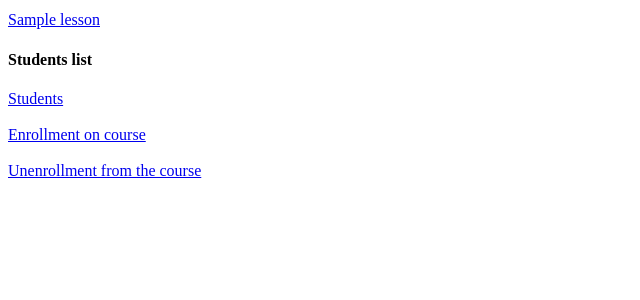
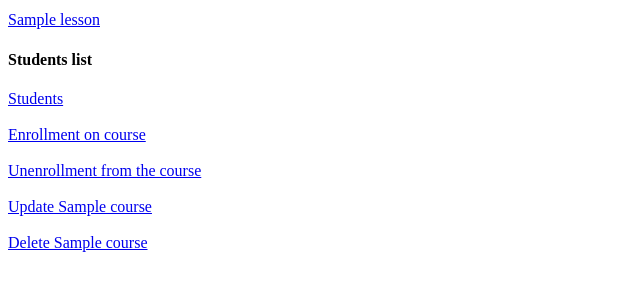
Before and after one commit to Buchak/site_online_course, a Django app: a page that uses site_online_course/main/templates/main/course_detail.html in a window 1280 px wide. Shown: the part 206-506 px from the top of the page, without its empty margins (0-640 px from the left). Run offline with Django 5.2, Linux system fonts and the light colour scheme; tables that the repository leaves empty hold one stand-in row (values such as "Sample post").

Commit message:
Added CourseUpdateView, CourseDeleteView

```diff
--- a/site_online_course/main/templates/main/course_detail.html
+++ b/site_online_course/main/templates/main/course_detail.html
@@ -29,4 +29,14 @@
         <a href="{% url 'main:unenrollment_course' course.slug %}">Unenrollment from the course</a>
     </div>
 
+    <br>
+    <div>
+        <a href="{% url 'main:update_course' course_slug=course.slug %}">Update {{ course.title }}</a>
+    </div>
+
+    <br>
+    <div>
+        <a href="{% url 'main:delete_course' course_slug=course.slug %}">Delete {{ course.title }}</a>
+    </div>
+
 {% endblock %}
--- a/site_online_course/main/templates/main/course_list.html
+++ b/site_online_course/main/templates/main/course_list.html
@@ -9,6 +9,11 @@
 
     <div>
         <a href="{% url 'main:create_course' %}">Create Course</a>
+    </div>
+
+    <br>
+    <div>
+        <a href="{% url 'main:create_lesson' %}">Create Lesson!!!!!!!!!????????</a>
     </div>
     <br>
 
--- a/site_online_course/main/urls.py
+++ b/site_online_course/main/urls.py
@@ -4,14 +4,16 @@ from django.urls import path, include
 app_name = 'main'
 
 urlpatterns = [
-    path('courses', views.CoursesListView.as_view(), name='courses_list'),
-    path('category', views.category_list, name='category_list'),
-    path('category/<slug:category_slug>', views.category_detail, name='category_detail'),
+    path('courses/', views.CoursesListView.as_view(), name='courses_list'),
+    path('category/', views.category_list, name='category_list'),
+    path('category/<slug:category_slug>/', views.category_detail, name='category_detail'),
     path('courses/<slug:course_slug>', views.CourseDetailsView.as_view(), name='course_detail'),
-    path('courses/<slug:course_slug>/enrollment', views.EnrollmentCourseView.as_view(), name='enrollment_course'),
-    path('courses/<slug:course_slug>/unenrollment', views.UnenrollmentCourseView.as_view(), name='unenrollment_course'),
-    path('courses/<slug:course_slug>/students', views.StudentsListView.as_view(), name='students_list'),
-    path('courses/<slug:course_slug>/<slug:lesson_slug>', views.LessonDetailView.as_view(), name='lesson_detail'),
+    path('courses/<slug:course_slug>/update-course/', views.CourseUpdateView.as_view(), name='update_course'),
+    path('courses/<slug:course_slug>/delete-course/', views.CourseDeleteView.as_view(), name='delete_course'),
+    path('courses/<slug:course_slug>/enrollment/', views.EnrollmentCourseView.as_view(), name='enrollment_course'),
+    path('courses/<slug:course_slug>/unenrollment/', views.UnenrollmentCourseView.as_view(), name='unenrollment_course'),
+    path('courses/<slug:course_slug>/students/', views.StudentsListView.as_view(), name='students_list'),
+    path('courses/<slug:course_slug>/<slug:lesson_slug>/', views.LessonDetailView.as_view(), name='lesson_detail'),
     path('create-course/', views.CourseCreateView.as_view(), name='create_course'),
-    path('create-lesson/', views.CreateLessonView.as_view(), name='create_lesson'),
+    path('create-lesson/', views.LessonCreateView.as_view(), name='create_lesson'),
 ]
--- a/site_online_course/main/views.py
+++ b/site_online_course/main/views.py
@@ -1,8 +1,8 @@
 from django.http import HttpRequest, HttpResponse
 from django.shortcuts import render
-from django.shortcuts import get_object_or_404, redirect
+from django.shortcuts import get_object_or_404, redirect, reverse
 from django.views import View
-from django.views.generic import TemplateView, ListView, DetailView, CreateView
+from django.views.generic import TemplateView, ListView, DetailView, CreateView, UpdateView, DeleteView
 from django.urls import reverse_lazy
 
 from .models import Course, Category, Student, Lesson
@@ -204,7 +204,32 @@ class UnenrollmentCourseView(View):
 class CourseCreateView(CreateView):
     model = Course
     form_class = forms.CourseForm
+
+    def get_success_url(self):
+        return reverse(
+            'main:course_detail',
+            kwargs={'course_slug': self.object.slug}
+        )
+
+
+class CourseUpdateView(UpdateView):
+    model = Course
+    form_class = forms.CourseForm
+    template_name_suffix = '_update_form'
+    slug_url_kwarg = 'course_slug'
+
+    def get_success_url(self):
+        return reverse(
+            'main:course_detail',
+            kwargs={'course_slug': self.object.slug}
+        )
+
+
+class CourseDeleteView(DeleteView):
+    model = Course
     success_url = reverse_lazy('main:courses_list')
+    template_name_suffix = '_delete'
+    slug_url_kwarg = 'course_slug'
 
 
 # def create_lesson(request: HttpRequest):
@@ -219,17 +244,10 @@ class CourseCreateView(CreateView):
 #     context = {
 #         'form': form,
 #     }
-#     return render(request, "main/create-lesson.html", context=context)
+#     return render(request, "main/lesson_form.html", context=context)
 
 
-class CreateLessonView(View):
-    def get(self, request: HttpRequest):
-        context = {
-            'form': forms.LessonForm(),
-        }
-        return render(request, 'main/create-lesson.html', context=context)
-
-    def post(self, request: HttpRequest):
-        form = forms.LessonForm(request.POST)
-        if form.is_valid():
-            Lesson.objects.create(**form.cleaned_data)
+class LessonCreateView(CreateView):
+    model = Lesson
+    fields = ['title', 'content']
+    success_url = reverse_lazy('main:courses-list')
```
Also changed, not shown: site_online_course/main/forms.py (+4 -4 lines), site_online_course/main/templates/main/course_delete.html (added, +17 -0 lines), site_online_course/main/templates/main/course_update_form.html (added, +17 -0 lines), site_online_course/main/templates/main/lesson_form.html (renamed from site_online_course/main/templates/main/create-lesson.html).
